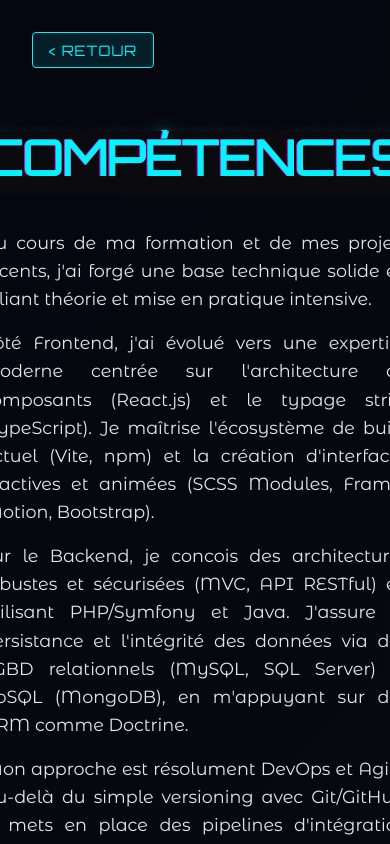
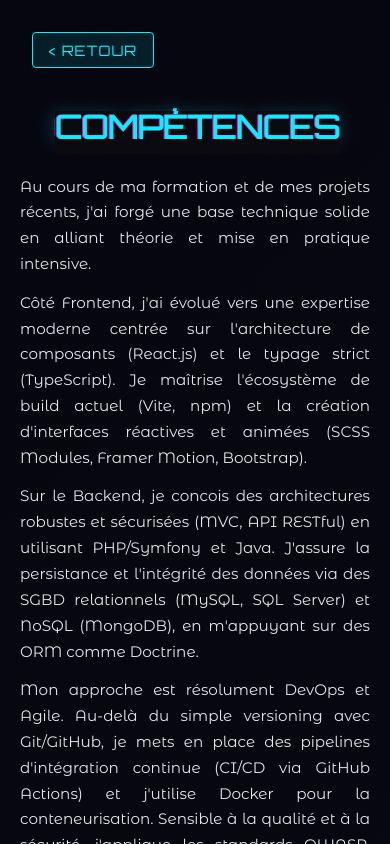
Before and after one commit to CocoFafa85/PortfolioV2, a React (Vite) app: page /PortfolioV2/skills in a window 390 px wide. Built offline with nearby package versions, Linux system fonts and the light colour scheme.

Commit message:
fix(ui): adjust skills intro readability on small screens

```diff
--- a/src/pages/Skills/Skills.module.scss
+++ b/src/pages/Skills/Skills.module.scss
@@ -63,6 +63,35 @@
 // ═══════════════════════════════════════════════
 // DESKTOP — Side by side layout
 // ═══════════════════════════════════════════════
+// ═══════════════════════════════════════════════
+// SMALL SCREENS — Improve intro readability
+// ═══════════════════════════════════════════════
+@media (max-width: 500px) {
+    .skillsPage {
+        padding: 100px 1rem 3rem;
+    }
+
+    .intro {
+        max-width: 100%;
+        font-size: 0.95rem;
+        line-height: 1.7;
+
+        h1 {
+            font-size: 2rem;
+            margin-bottom: 1.2rem;
+        }
+
+        p {
+            padding: 0 0.25rem;
+            margin-bottom: 0.8rem;
+        }
+    }
+
+    .grid {
+        grid-template-columns: 1fr;
+    }
+}
+
 @media (min-width: 1024px) {
     .heroSection {
         flex-direction: row;
```
